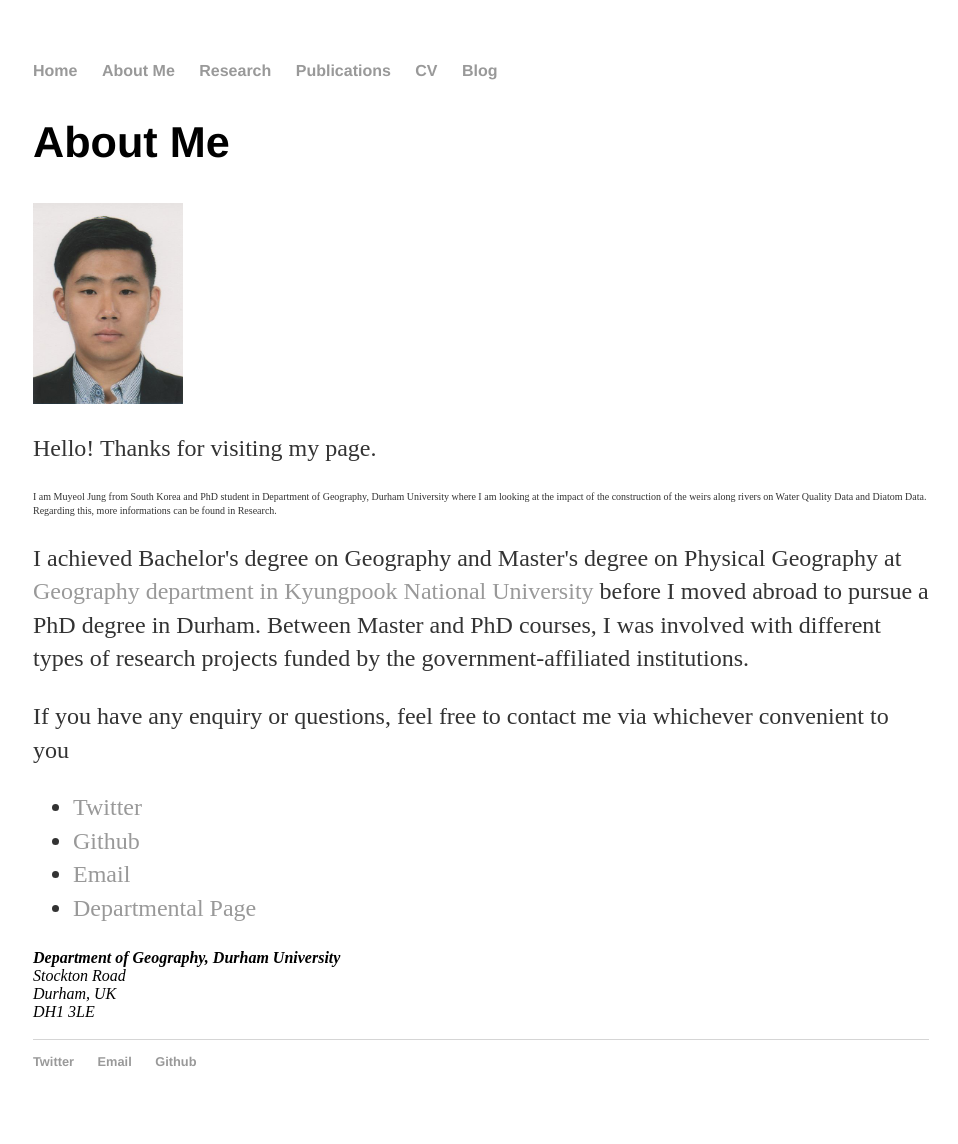
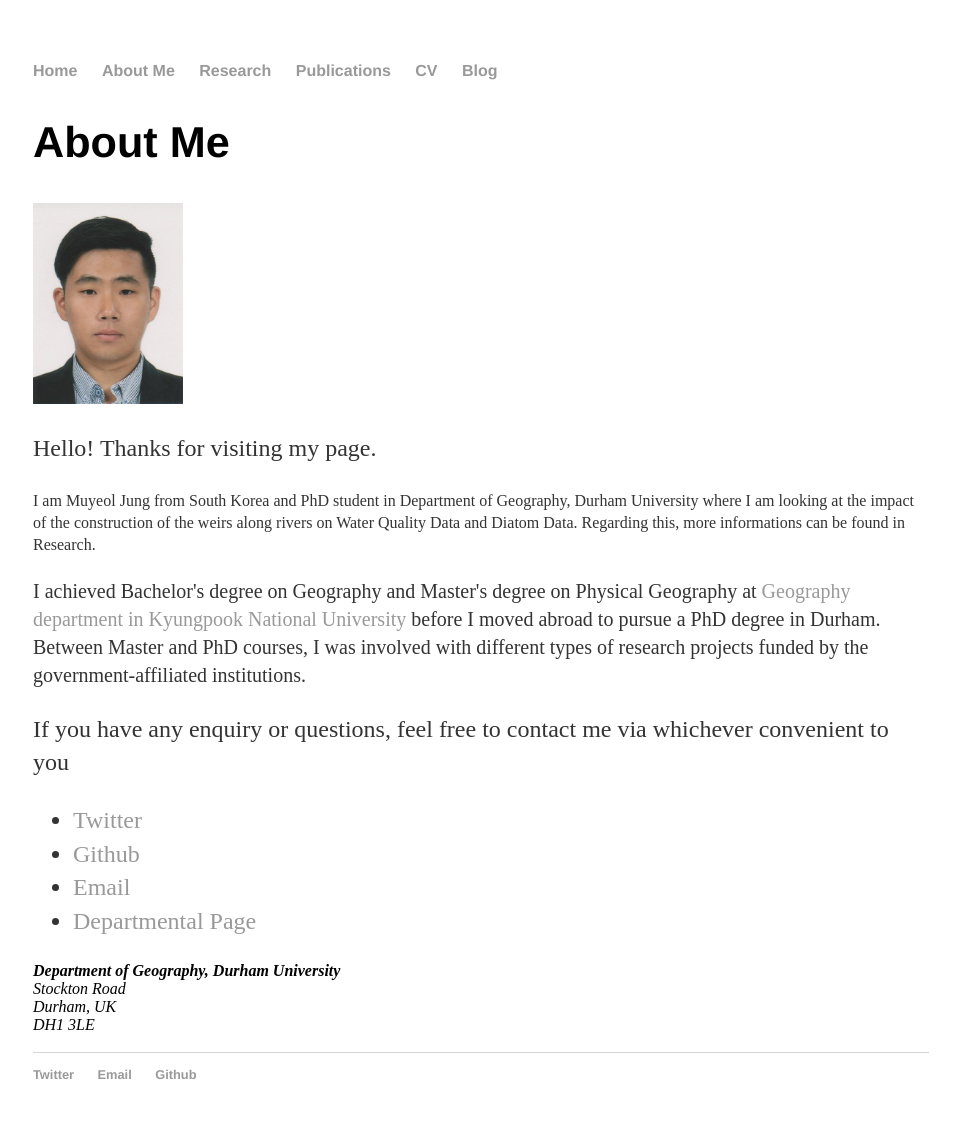
Before and after one commit to muyeoljung/muyeoljung.github.io, a Jekyll site: the page built from about/index.html, in a window 1280 px wide. Shown: the whole page, without its empty margins (159-1117 px from the left). Built offline with Jekyll 4.4.1, drawn with Linux system fonts in a browser that asks for light colours.

Commit message:
Update index.html

```diff
--- a/about/index.html
+++ b/about/index.html
@@ -7,8 +7,8 @@
 			<h2>About Me</h2>
 			<img src="/images/About_me_image.jpg", width="150">
 			<p> Hello! Thanks for visiting my page. </p>
-			<p style="font-size:10px"> I am Muyeol Jung from South Korea and PhD student in Department of Geography, Durham University where I am looking at the impact of the construction of the weirs along rivers on Water Quality Data and Diatom Data. Regarding this, more informations can be found in Research.</p>
-			<p> I achieved Bachelor's degree on Geography and Master's degree on Physical Geography at <a href="https://geog.knu.ac.kr/">Geography department in Kyungpook National University</a> before I moved abroad to pursue a PhD degree in Durham. Between Master and PhD courses, I was involved with different types of research projects funded by the government-affiliated institutions. </p>
+			<p style="font-size:16px"> I am Muyeol Jung from South Korea and PhD student in Department of Geography, Durham University where I am looking at the impact of the construction of the weirs along rivers on Water Quality Data and Diatom Data. Regarding this, more informations can be found in Research.</p>
+			<p style="font-size:20px"> I achieved Bachelor's degree on Geography and Master's degree on Physical Geography at <a href="https://geog.knu.ac.kr/">Geography department in Kyungpook National University</a> before I moved abroad to pursue a PhD degree in Durham. Between Master and PhD courses, I was involved with different types of research projects funded by the government-affiliated institutions. </p>
 			<p> If you have any enquiry or questions, feel free to contact me via whichever convenient to you </p>
 
 			<ul class="contacts">
```
